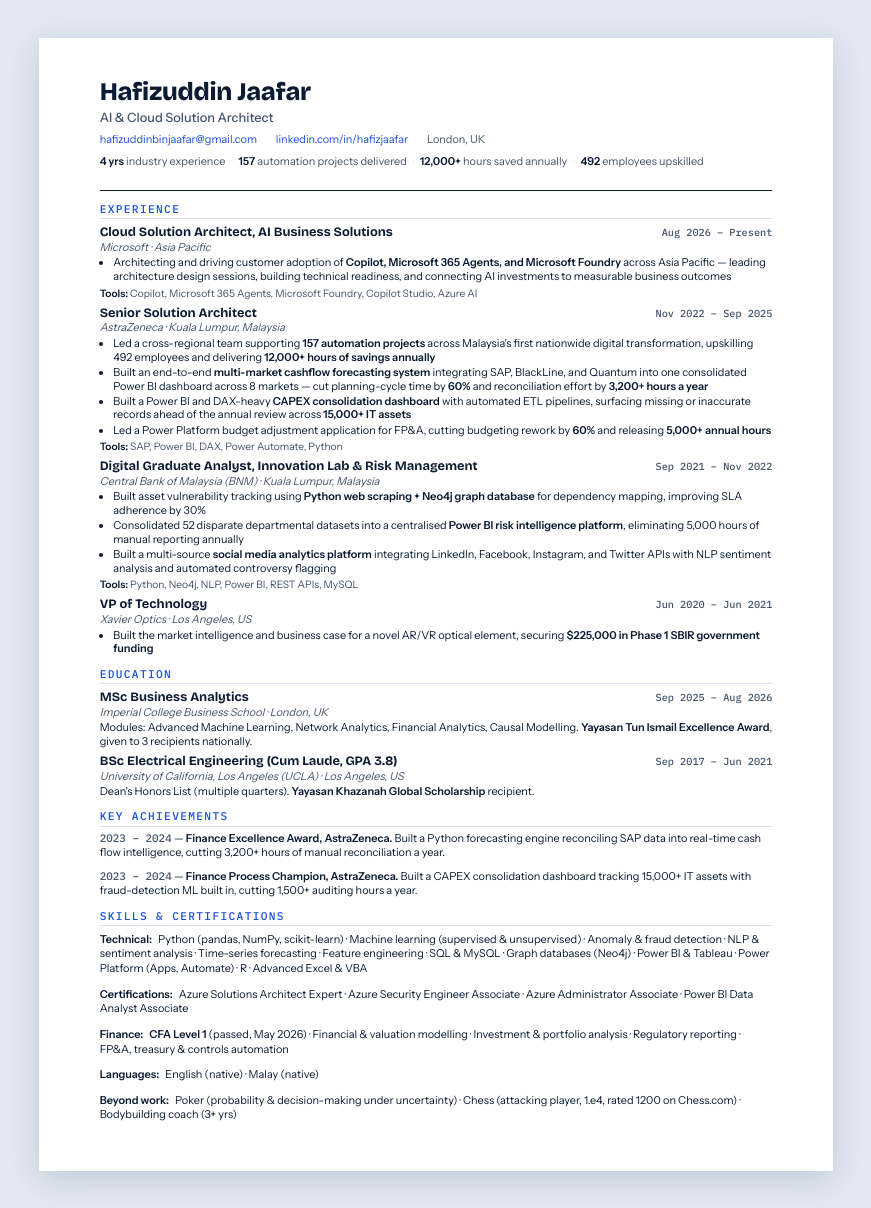
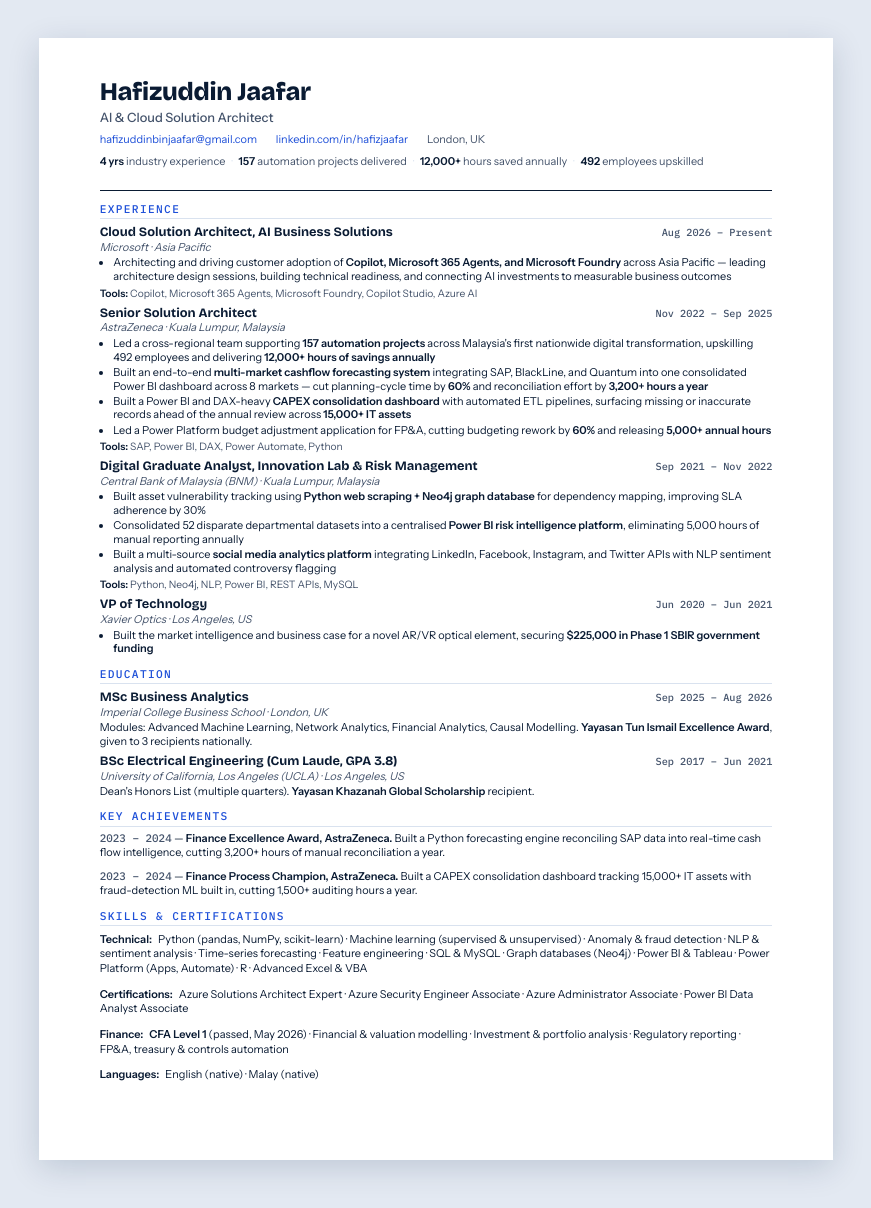
Before and after one commit to hafizaj/hafizaj.github.io, a Jekyll site: the page built from resume/index.html, in a window 1280 px wide. Shown: the whole page, without its empty margins (204-1075 px from the left). Built offline with Jekyll 4.4.1, drawn with Linux system fonts in a browser that asks for light colours.

Commit message:
Remove Beyond work line from resume to fix page overflow
Dropping it brings the resume back to a clean single page instead of
the "Beyond work" line trailing onto a near-blank second page.

```diff
--- a/resume/index.html
+++ b/resume/index.html
@@ -186,7 +186,6 @@ title: "Hafizuddin Jaafar — Resume"
     <p class="labeled"><span class="lbl">Certifications:</span>Azure Solutions Architect Expert · Azure Security Engineer Associate · Azure Administrator Associate · Power BI Data Analyst Associate</p>
     <p class="labeled"><span class="lbl">Finance:</span><strong>CFA Level 1</strong> (passed, May 2026) · Financial &amp; valuation modelling · Investment &amp; portfolio analysis · Regulatory reporting · FP&amp;A, treasury &amp; controls automation</p>
     <p class="labeled"><span class="lbl">Languages:</span>English (native) · Malay (native)</p>
-    <p class="labeled"><span class="lbl">Beyond work:</span>Poker (probability &amp; decision-making under uncertainty) · Chess (attacking player, 1.e4, rated 1200 on Chess.com) · Bodybuilding coach (3+ yrs)</p>
   </section>
 
 </div>
```
Also changed, not shown: 1 other file.
